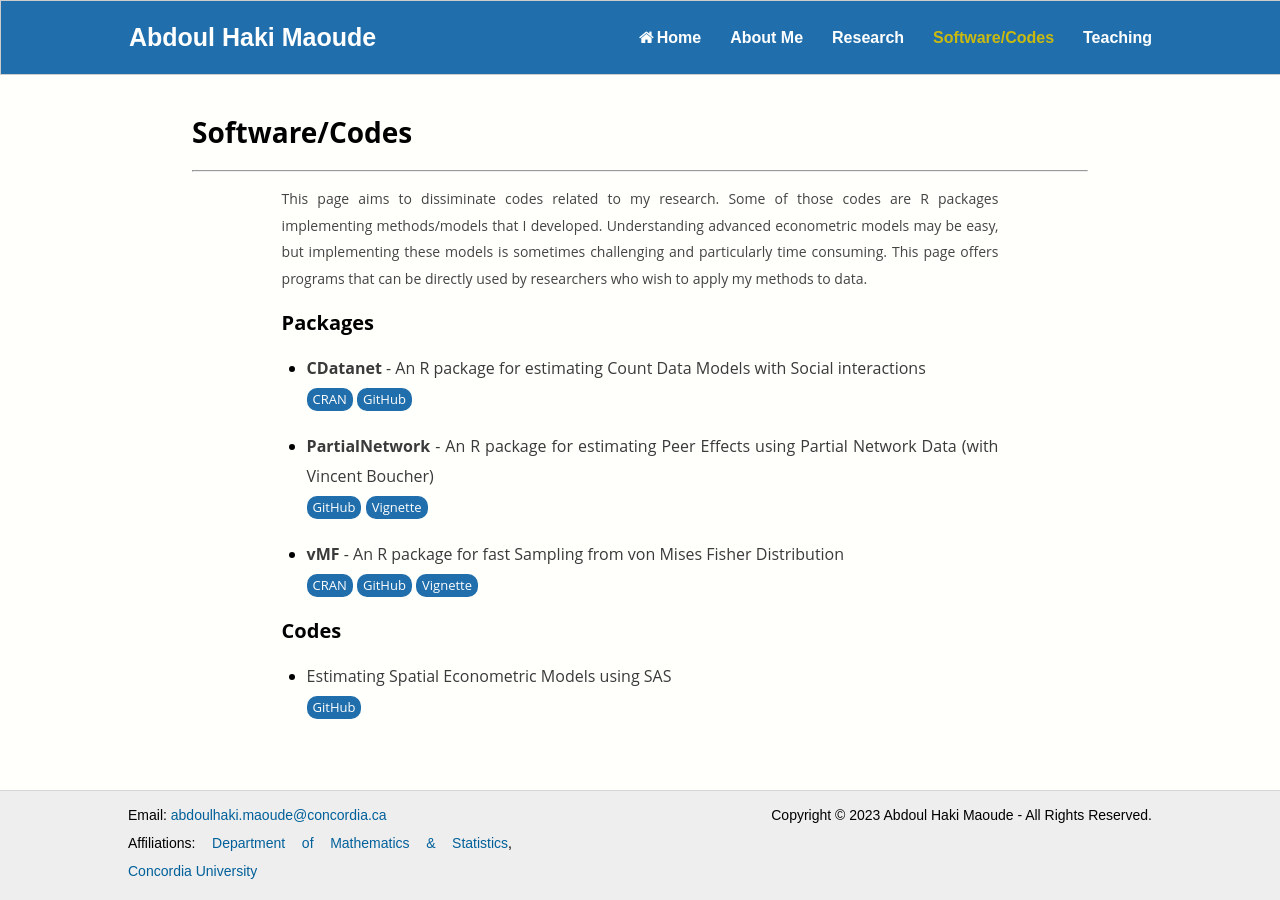
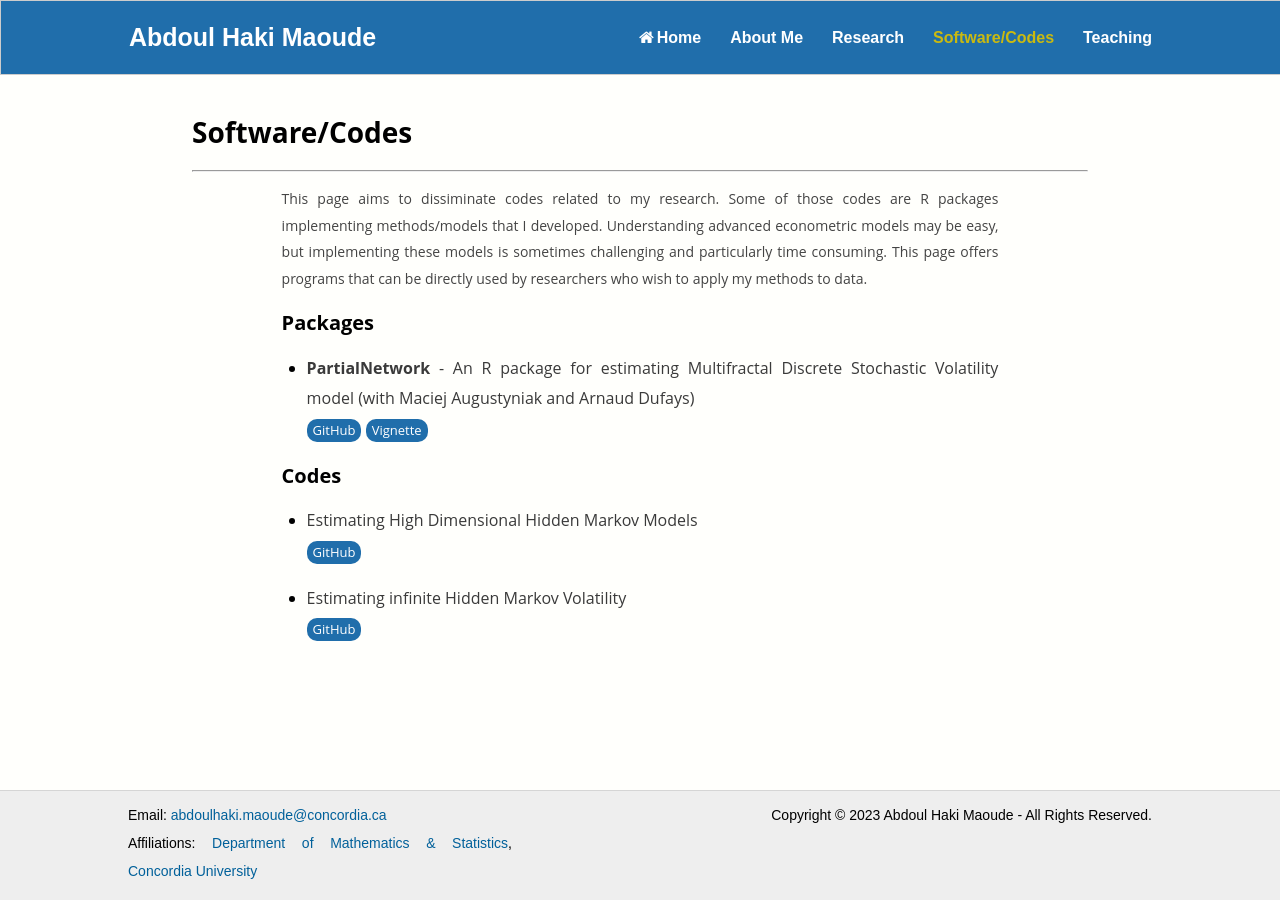
Before and after one commit to abdoulmaoude/abdoulmaoude.github.io, a Jekyll site: the page built from software/index.html, in a window 1280 px wide. Built offline with Jekyll 4.4.1, drawn with Linux system fonts in a browser that asks for light colours.

Commit message:
Update index.html

```diff
--- a/software/index.html
+++ b/software/index.html
@@ -22,17 +22,15 @@ $(document).ready(function() {
       <h2>Packages</h2>
       <div id = "research2">
         <ul>
-          <li><p class="nomarginafter">  <b>CDatanet</b> - An R package for estimating Count Data Models with Social interactions</p>
-            <a type="button" class="button" href="https://CRAN.R-project.org/package=CDatanet" target="_blank">CRAN</a> <a type="button" class="button" href="https://github.com/ahoundetoungan/CDatanet" target="_blank">GitHub</a></li>
-          <li><p class="nomarginafter">  <b>PartialNetwork</b> - An R package for estimating Peer Effects using Partial Network Data (with Vincent Boucher)</p>
-            <a type="button" class="button" href="https://github.com/ahoundetoungan/PartialNetwork" target="_blank">GitHub</a> <a type="button" class="button" href="https://nbviewer.org/github/ahoundetoungan/PartialNetwork/blob/master/doc/PartialNetwork_vignette.pdf" target="_blank">Vignette</a></li>
-          <li> <p class="nomarginafter"> <b>vMF</b> - An R package for fast Sampling from von Mises Fisher Distribution</p>
-            <a type="button" class="button" href="https://cran.r-project.org/package=vMF" target="_blank">CRAN</a> <a type="button" class="button" href="https://github.com/ahoundetoungan/vMF" target="_blank">GitHub</a> <a type="button" class="button" href="https://cran.r-project.org/web/packages/vMF/vignettes/vMF.pdf" target="_blank">Vignette</a></li>
+          <li><p class="nomarginafter">  <b>PartialNetwork</b> - An R package for estimating Multifractal Discrete Stochastic Volatility model (with Maciej Augustyniak and Arnaud Dufays)</p>
+            <a type="button" class="button" href="https://github.com/abdoulmaoude/MDSV" target="_blank">GitHub</a> <a type="button" class="button" href="https://nbviewer.org/github/abdoulmaoude/MDSV/vignettes/MDSV_docx.pdf" target="_blank">Vignette</a></li>
         </ul>
       <h2>Codes</h2>
       <ul>
-        <li><p class="nomarginafter">  Estimating Spatial Econometric Models using SAS</p>
-          <a type="button" class="button" href="https://github.com/ahoundetoungan/SpatRegSAS" target="_blank">GitHub</a></li>
+        <li><p class="nomarginafter">  Estimating High Dimensional Hidden Markov Models</p>
+          <a type="button" class="button" href="https://github.com/abdoulmaoude/HDHMM" target="_blank">GitHub</a></li>
+        <li><p class="nomarginafter">  Estimating infinite Hidden Markov Volatility</p>
+          <a type="button" class="button" href="https://github.com/abdoulmaoude/iFHMM" target="_blank">GitHub</a></li>
       </ul>
     </div>
     </div>
```
Also changed, not shown: other parts of software/index.html (+1 -1 lines).
